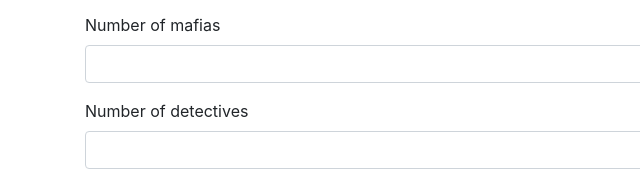
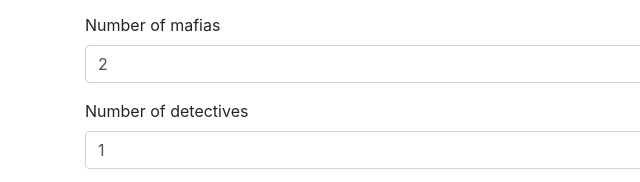
Before and after one commit to aliasgarlabs/mafia, a website: page index.html in a window 1280 px wide. Shown: the part 482-664 px from the top of the page, 0-640 px from the left. Drawn offline with nearby package versions, Linux system fonts and the light colour scheme.

Commit message:
Add files

```diff
--- a/index.html
+++ b/index.html
@@ -47,12 +47,12 @@ Fatema Hyderi</textarea>
 
         <div class="form-group">
           <label>Number of mafias</label>
-          <input class="form-control" id="mafias" required>
+          <input class="form-control" id="mafias" value="2" required>
         </div>
 
         <div class="form-group">
           <label>Number of detectives</label>
-          <input class="form-control" id="detectives" required>
+          <input class="form-control" id="detectives" value="1" required>
         </div>
 
         <button type="button" class="btn btn-primary" onclick="eval(
```
